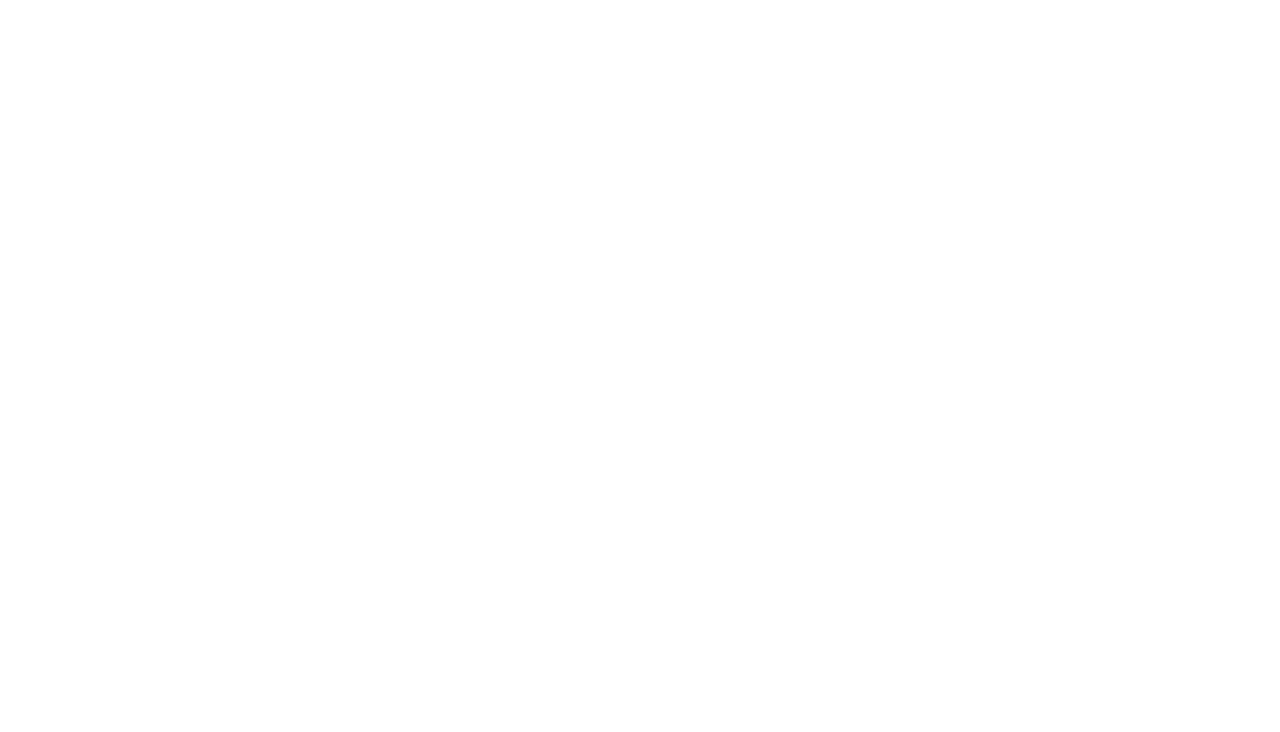
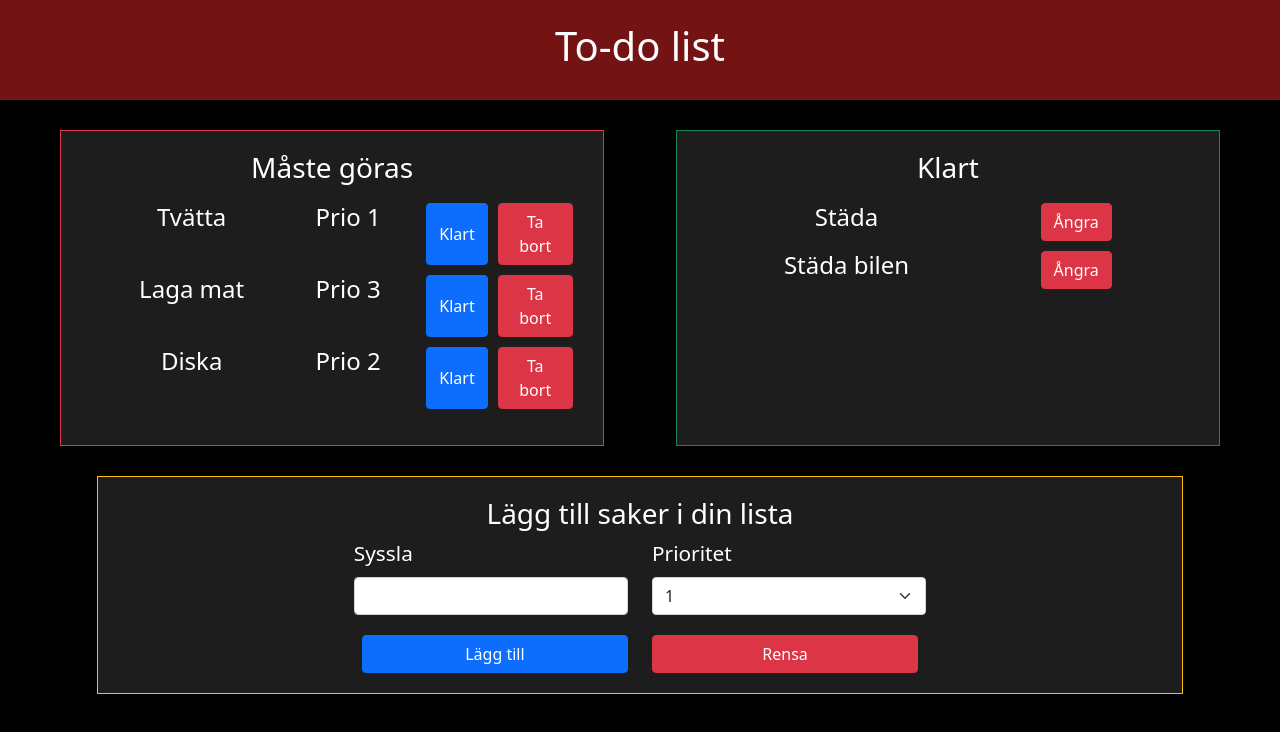
Before and after one commit to johanelgstrom/JS-grund-Uppgift1, a plain HTML site: page index.html in a window 1280 px wide. Drawn offline with nearby package versions, Linux system fonts and the light colour scheme.

Commit message:
HTML & CSS struktur

```diff
--- a/index.html
+++ b/index.html
@@ -0,0 +1,151 @@
+<!DOCTYPE html>
+<html lang="en">
+<head>
+    <meta charset="UTF-8">
+    <meta http-equiv="X-UA-Compatible" content="IE=edge">
+    <meta name="viewport" content="width=device-width, initial-scale=1.0">
+    <title>Document</title>
+    <script src="js/main.js"></script>
+    <link rel="stylesheet" href="css/main.css">
+    <link href="https://cdn.jsdelivr.net/npm/bootstrap@5.1.3/dist/css/bootstrap.min.css" rel="stylesheet" integrity="sha384-1BmE4kWBq78iYhFldvKuhfTAU6auU8tT94WrHftjDbrCEXSU1oBoqyl2QvZ6jIW3" crossorigin="anonymous">
+    <link rel="stylesheet" href="https://use.fontawesome.com/releases/v5.15.4/css/all.css" integrity="sha384-DyZ88mC6Up2uqS4h/KRgHuoeGwBcD4Ng9SiP4dIRy0EXTlnuz47vAwmeGwVChigm" crossorigin="anonymous">
+</head>
+<body>
+    <div class="container-fluid p-0">
+        <!-- HEADER -->
+        <header>
+            <div class="row">
+                <div class="col-12 test d-flex justify-content-center align-items-center">
+                    <h1>
+                        To-do list
+                    </h1>
+                </div>
+            </div>
+        </header>
+        <main>
+            <!-- MAIN -->
+            <div class="row justify-content-evenly">
+                <div class="box col-10 col-lg-5 border border-danger">
+                    <div class="row">
+                        <!-- LEFT BOX -->
+                        <div class="col-12 d-flex justify-content-center">
+                            <h3>
+                                Måste göras
+                            </h3>
+                        </div>
+                        <div class="col-12 d-flex justify-content-center">
+                            <!-- ITEM 1 -->
+                            <ul class="">
+                                <li class="d-flex justify-content-between">
+                                    <div class="col-4 d-flex justify-content-center">
+                                        <h4>Tvätta</h4>
+                                    </div>
+                                    <div class="col-4 d-flex justify-content-center">
+                                        <h4>Prio 1</h4>
+                                    </div>
+                                    <div class="col-4 d-flex justify-content-center">
+                                        <button class="btn btn-primary">Klart</button>
+                                        <button class="btn btn-danger">Ta bort</button>
+                                    </div>
+                                </li>
+                                <!-- ITEM 2 -->
+                                <li class="d-flex justify-content-between">
+                                    <div class="col-4 d-flex justify-content-center">
+                                        <h4>Laga mat</h4>
+                                    </div>
+                                    <div class="col-4 d-flex justify-content-center">
+                                        <h4>Prio 3</h4>
+                                    </div>
+                                    <div class="col-4 d-flex justify-content-center">
+                                        <button class="btn btn-primary">Klart</button>
+                                        <button class="btn btn-danger">Ta bort</button>
+                                    </div>
+                                </li>
+                                <!-- ITEM 3 -->
+                                <li class="d-flex justify-content-between">
+                                    <div class="col-4 d-flex justify-content-center">
+                                        <h4>Diska</h4>
+                                    </div>
+                                    <div class="col-4 d-flex justify-content-center">
+                                        <h4>Prio 2</h4>
+                                    </div>
+                                    <div class="col-4 d-flex justify-content-center">
+                                        <button class="btn btn-primary">Klart</button>
+                                        <button class="btn btn-danger">Ta bort</button>
+                                    </div>
+                                </li>
+                            </ul>
+                        </div>
+                    </div>
+                </div>
+                <div class="box col-10 col-lg-5 border border-success">
+                    <div class="row">
+                        <div class="col-12 d-flex justify-content-center">
+                            <h3 class="d-flex justify-content-center w-100">
+                                Klart
+                            </h3>
+                        </div>
+                        <div class="col-12 d-flex justify-content-between">
+                            <!-- ITEM 1 -->
+                            <ul class="d-flex flex-column justify-content-between">
+                                <li class="d-flex justify-content-center">
+                                    <div class="col-6 d-flex justify-content-center">
+                                        <h4>Städa</h4>
+                                    </div>
+                                    <div class="col-6 d-flex justify-content-center">
+                                        <button class="btn btn-danger">Ångra</button>
+                                    </div>
+                                </li>
+                                <li class="d-flex justify-content-center">
+                                    <div class="col-6 d-flex justify-content-center">
+                                        <h4>Städa bilen</h4>
+                                    </div>
+                                    <div class="col-6 d-flex justify-content-center">
+                                        <button class="btn btn-danger">Ångra</button>
+                                    </div>
+                                </li>
+                            </ul>
+                        </div>
+                    </div>
+                </div>
+            </div>
+            <div class="row justify-content-center">
+                <div class="box col-10 border border-warning d-flex flex-column align-items-center">
+                    <div class="col-12 d-flex justify-content-center">
+                        <h3>
+                            Lägg till saker i din lista
+                        </h3>
+                    </div>
+                    <div class="col-10">
+                        <form class="row g-6 needs-validation justify-content-center" novalidate>
+                            <div class="col-12 col-lg-4">
+                                <label for="chore" class="form-label">Syssla</label>
+                                <input type="text" class="form-control" id="chore" required>
+                            </div>
+                            <div class="col-12 col-lg-4">
+                                <label for="priority" class="form-label">Prioritet</label>
+                                <select class="form-select" aria-label="priority">
+                                    <option value="1">1</option>
+                                    <option value="2">2</option>
+                                    <option value="3">3</option>
+                                  </select>
+                                <!-- <input type="number" maxlength="1" class="form-control" id="priority" required>  -->
+                            </div>
+                            <div class="row justify-content-center">
+                                <div class="col-12 col-lg-4">
+                                    <button class="large-btn btn btn-primary w-100" type="submit">Lägg till</button>
+                                </div>
+                                <div class="col-12 col-lg-4">
+                                    <button class="large-btn btn btn-danger w-100" type="reset">Rensa</button>
+                                </div>
+                            </div>
+
+                        </form>
+                    </div>
+                </div>
+            </div>
+        </main>
+    </div>
+
+</body>
+</html>
--- a/js/main.js
+++ b/js/main.js
@@ -0,0 +1,26 @@
+window.onload = function() {
+    start()
+}
+
+function start() {
+    // Example starter JavaScript for disabling form submissions if there are invalid fields
+(function () {
+    'use strict'
+
+    // Fetch all the forms we want to apply custom Bootstrap validation styles to
+    var forms = document.querySelectorAll('.needs-validation')
+
+    // Loop over them and prevent submission
+    Array.prototype.slice.call(forms)
+      .forEach(function (form) {
+        form.addEventListener('submit', function (event) {
+          if (!form.checkValidity()) {
+            event.preventDefault()
+            event.stopPropagation()
+          }
+
+          form.classList.add('was-validated')
+        }, false)
+      })
+  })()
+}
--- a/scss/_mixins.scss
+++ b/scss/_mixins.scss
@@ -0,0 +1,7 @@
+@import "variables";
+
+@mixin desktop {
+  @media screen and (min-width: 992px) {
+    @content;
+  }
+}
--- a/scss/_variables.scss
+++ b/scss/_variables.scss
@@ -0,0 +1,4 @@
+$primarycolor: rgb(116, 19, 19);
+$boxcolor: rgb(29, 29, 29);
+$textcolor: white;
+$backgroundcolor: black;
--- a/scss/main.scss
+++ b/scss/main.scss
@@ -0,0 +1,45 @@
+@import "mixins";
+
+html,
+body {
+  height: 100%;
+  font-size: 12pt;
+  .container-fluid {
+    .test {
+      background-color: $primarycolor;
+      color: $textcolor;
+      height: 100px;
+      width: 100%;
+    }
+    main {
+      height: 100vh;
+      color: $textcolor;
+      background-color: $backgroundcolor;
+      .box {
+        background-color: $boxcolor;
+        margin-top: 30px;
+        padding: 20px;
+        .large-btn {
+          margin-top: 10px;
+        }
+        label {
+          font-size: 1.3rem;
+        }
+        input {
+          margin-bottom: 10px;
+        }
+        ul {
+          width: 100%;
+          li {
+            list-style-type: none;
+            width: 100%;
+            padding-top: 10px;
+            button {
+              margin-right: 10px;
+            }
+          }
+        }
+      }
+    }
+  }
+}
```
Also changed, not shown: css/main.css, 1 other file.
